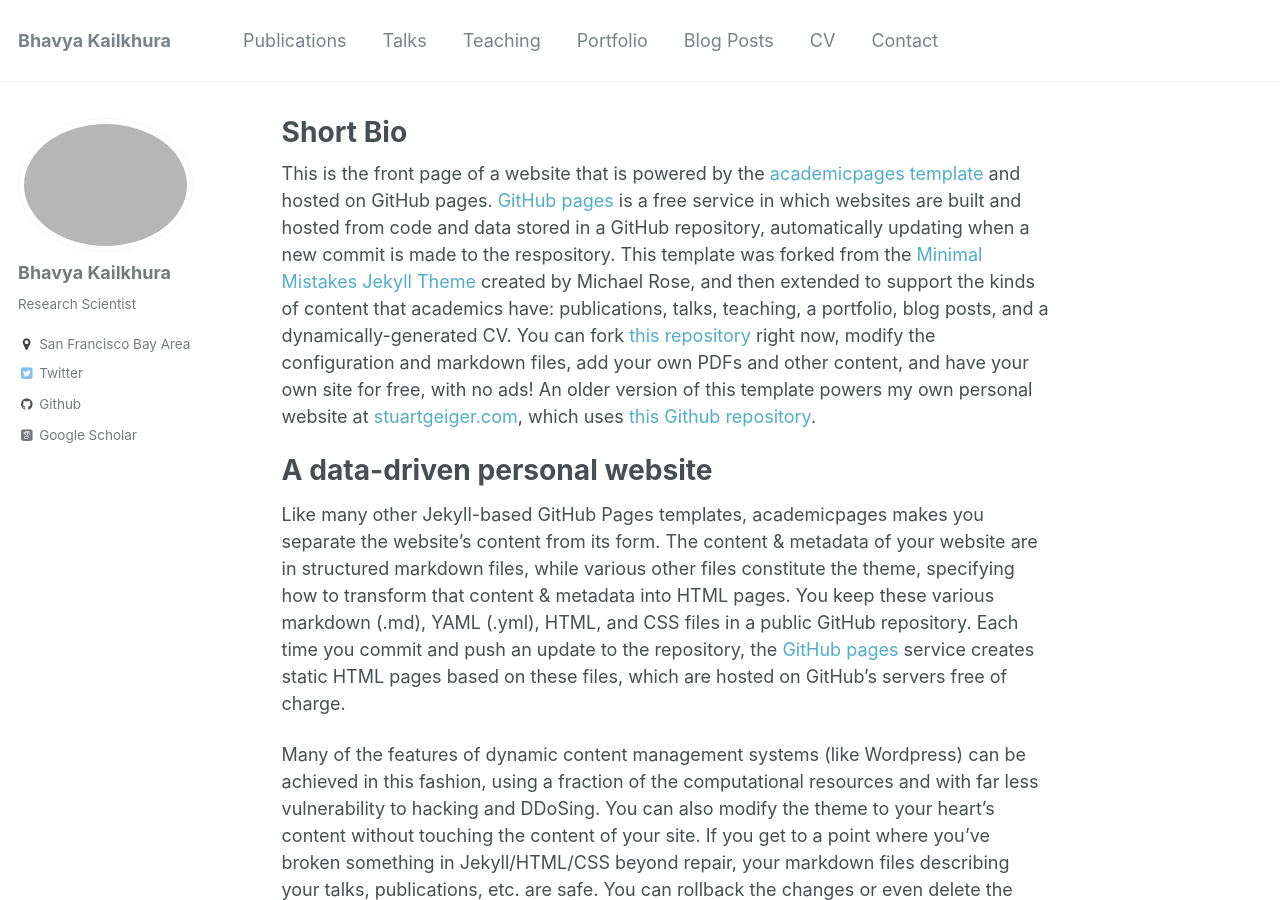
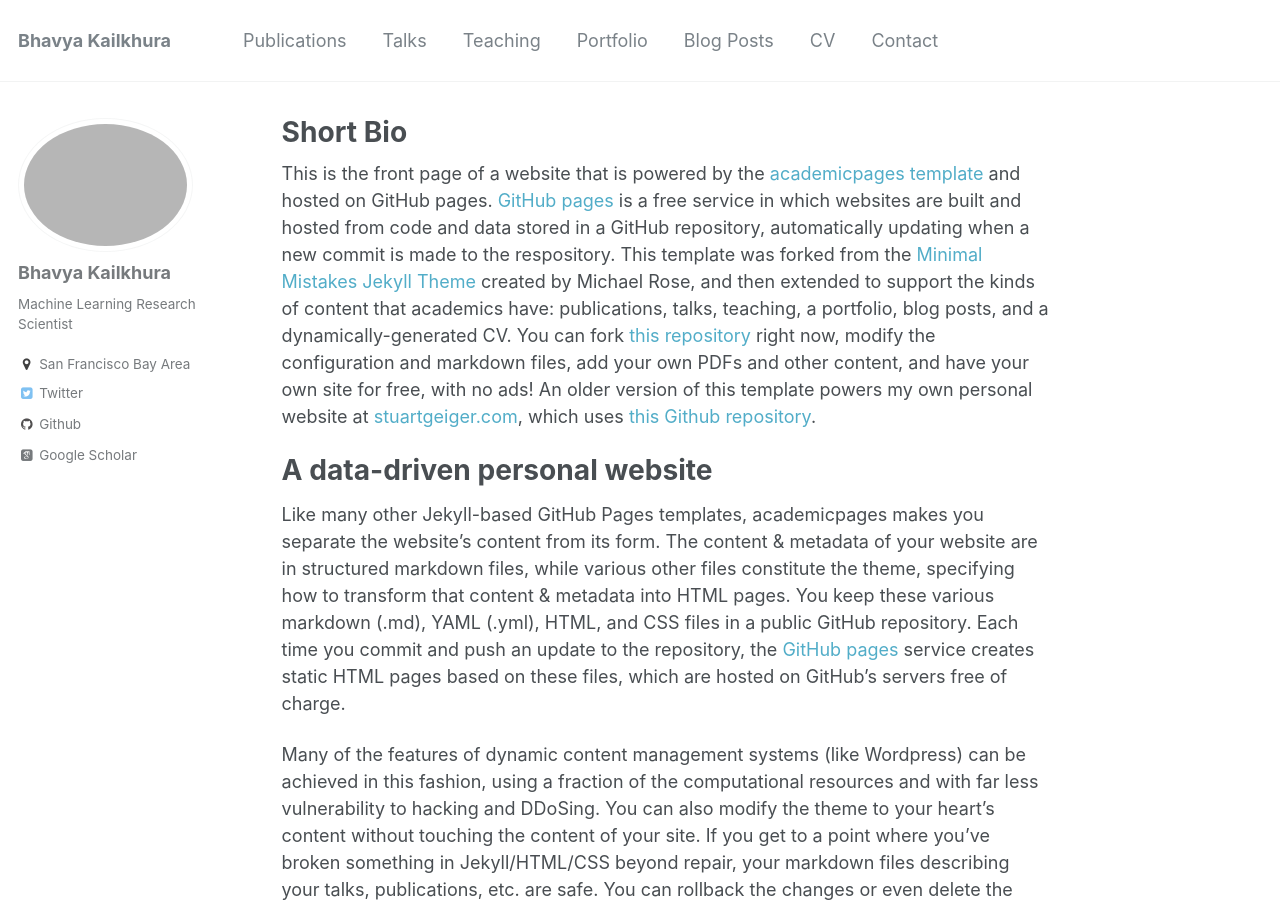
Before and after one commit to bhavya-kailkhura/bhavya-kailkhura, a Jekyll site: the page built from _pages/about.md, in a window 1280 px wide and 900 px high. Built offline with Jekyll 4.4.1, drawn with Linux system fonts in a browser that asks for light colours; some web fonts are replaced.

Commit message:
Updated config

```diff
--- a/_config.yml
+++ b/_config.yml
@@ -81,7 +81,7 @@ analytics:
 author:
   name             : "Bhavya Kailkhura"
   avatar           : "2014.jpg"
-  bio              : "Research Scientist"
+  bio              : "Machine Learning Research Scientist"
   location         : "San Francisco Bay Area"
   employer         :
   googlescholar    : "https://scholar.google.com/citations?user=SQpJmOgAAAAJ&hl=en"
```
